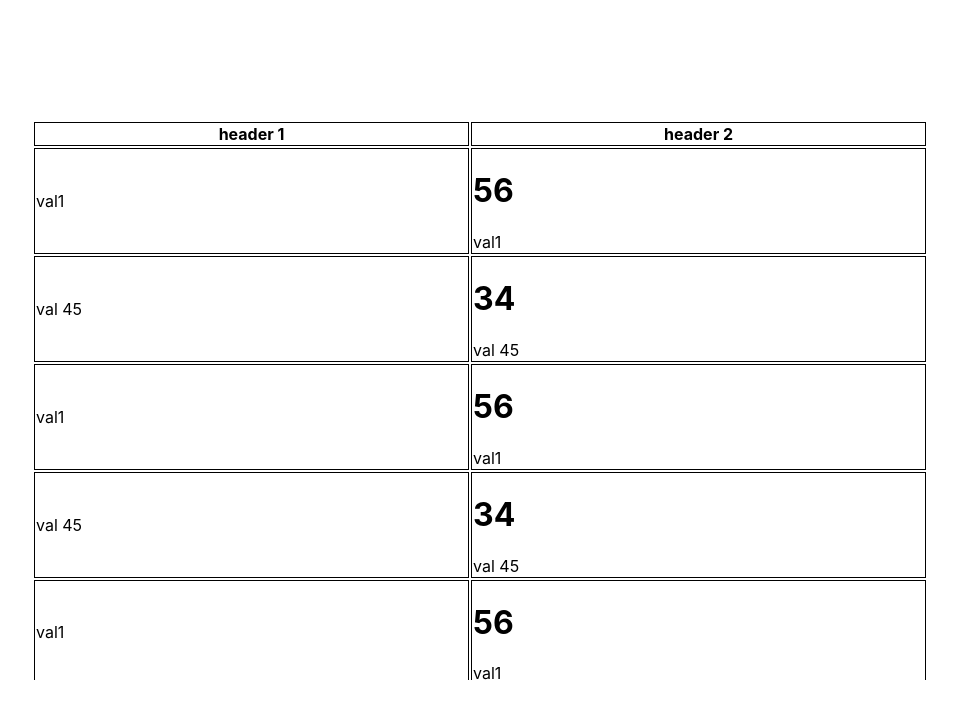
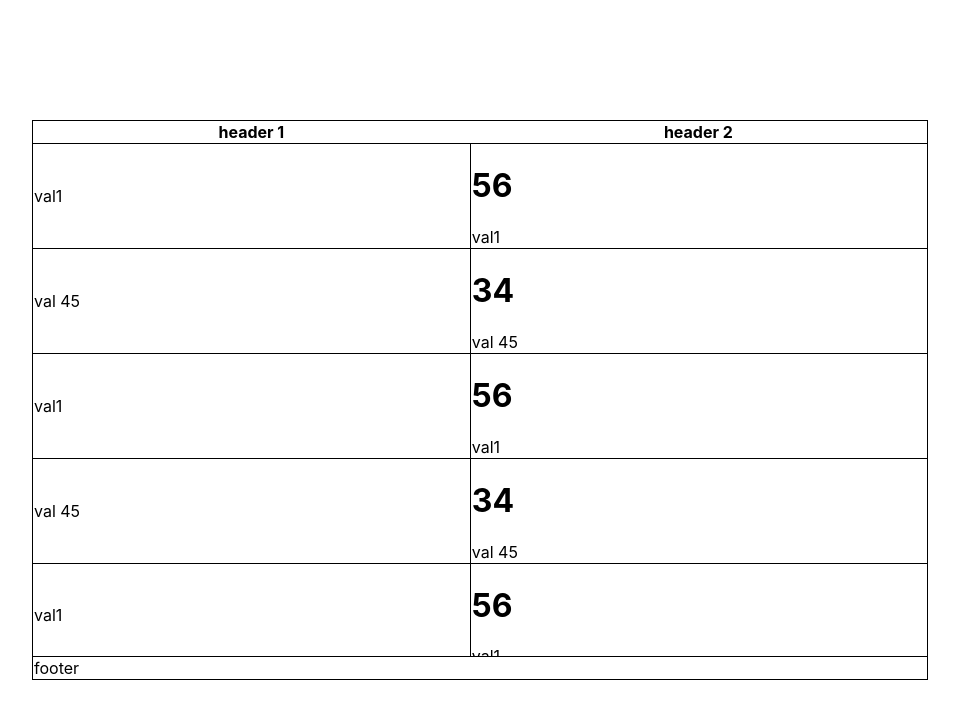
Before and after one commit to alex-faryna/react-table, a React (Create React App) app: page / in a window 1280 px wide. Shown: the top 718 px of the page, without its empty margins (160-1119 px from the left). Built offline with nearby package versions, Linux system fonts and the light colour scheme.

Commit message:
table with borders + load additional rows

```diff
--- a/src/App.css
+++ b/src/App.css
@@ -109,24 +109,49 @@ here bro
   display: flex;
   flex-direction: column;
   align-items: center;
-  gap: 6rem;
   overflow: scroll;
 }
 
 .table-container {
   height: 100%;
   width: 100%;
-  display: flex;
-  flex-direction: column;
-  align-items: center;
-  gap: 6rem;
-  overflow: scroll;
+  overflow: auto;
+  border: 1px solid black;
+}
+
+table td {
+  border-left: 1px solid black;
+  border-top: 1px solid black;
 }
 
 table {
   width: 100%;
+  height: 100%;
+  position: relative;
+  border-spacing: 0;
 }
 
-table > * > * > *{
-  border: 1px solid black;
+tbody tr:first-child td, tr:first-child th {
+  border-top: none;
 }
+
+td:first-child, th:first-child {
+  border-left: none;
+}
+
+th {
+  top: 0;
+  background: white;
+  position: sticky;
+  border-bottom: 1px solid black;
+}
+
+tfoot {
+  bottom: 0;
+  background: white;
+  position: sticky;
+}
+
+tfoot td {
+  border-top: 1px solid black;
+}
--- a/src/App.tsx
+++ b/src/App.tsx
@@ -1,4 +1,4 @@
-import React, { ReactNode } from 'react';
+import React, {ReactNode, useState} from 'react';
 import './App.css';
 
 type ColumnTemplate<T> = (value: unknown, key: keyof T, ...args: unknown[]) => ReactNode;
@@ -10,30 +10,47 @@ interface Column<T extends ColumnData> {
     body?: ColumnTemplate<T>,
 }
 
-function Table<T extends ColumnData>({ columns, data }: { columns: Column<T>[], data: T[] }) {
-    const createRow = (row: T) => columns.map(({ body, key }) =>
-        <td key={key}>{ body ? body(row[key], key, row) : `${row[key]}` }</td>);
-    const body = data.map(row => <tr key={row.id}>{ createRow(row) }</tr>);
-    const header = columns.map(({ header, key }) => <th key={key}>{ header }</th>);
+function Table<T extends ColumnData>({
+                                         columns,
+                                         data,
+                                         loadMore,
+                                         threshold = 10.0
+                                     }: { columns: Column<T>[], data: T[], loadMore: Function, threshold?: number }) {
+    const createRow = (row: T) => columns.map(({body, key}) =>
+        <td key={key}>{body ? body(row[key], key, row) : `${row[key]}`}</td>);
+    const body = data.map(row => <tr key={row.id}>{createRow(row)}</tr>);
+    const header = columns.map(({header, key}) => <th key={key}>{header}</th>);
 
-    return <div className='table-container'>
+    const scroll = (event: React.UIEvent) => {
+        const element = event.target as HTMLElement;
+        const scrolled = Math.abs(element.scrollHeight - element.scrollTop - element.clientHeight) <= threshold;
+        if (scrolled) {
+            loadMore();
+        }
+    }
+
+    return <div className='table-container' onScroll={scroll}>
         <table>
             <thead>
             <tr>
-                { header }
+                {header}
             </tr>
             </thead>
             <tbody>
-            { body }
+            {body}
             </tbody>
+            <tfoot>
+            <tr>
+                <td colSpan={columns.length || 1}>footer</td>
+            </tr>
+            </tfoot>
         </table>
     </div>
 }
 
 
 function App() {
-
-    const data = [
+    const arr = [
         {
             id: 0,
             key1: 'val1',
@@ -45,71 +62,58 @@ function App() {
             key2: 34
         },
         {
-            id: 0,
+            id: 10,
             key1: 'val1',
             key2: 56
         },
         {
-            id: 1,
+            id: 11,
             key1: 'val 45',
             key2: 34
         },
         {
-            id: 0,
+            id: 20,
             key1: 'val1',
             key2: 56
         },
         {
-            id: 1,
+            id: 21,
             key1: 'val 45',
             key2: 34
-        },{
-            id: 0,
+        },
+        {
+            id: 30,
             key1: 'val1',
             key2: 56
         },
         {
-            id: 1,
+            id: 31,
             key1: 'val 45',
             key2: 34
-        },{
-            id: 0,
+        },
+        {
+            id: 40,
             key1: 'val1',
             key2: 56
         },
         {
-            id: 1,
+            id: 41,
             key1: 'val 45',
             key2: 34
-        },{
-            id: 0,
+        },
+        {
+            id: 50,
             key1: 'val1',
             key2: 56
         },
         {
-            id: 1,
-            key1: 'val 45',
-            key2: 34
-        },{
-            id: 0,
-            key1: 'val1',
-            key2: 56
-        },
-        {
-            id: 1,
-            key1: 'val 45',
-            key2: 34
-        },{
-            id: 0,
-            key1: 'val1',
-            key2: 56
-        },
-        {
-            id: 1,
+            id: 51,
             key1: 'val 45',
             key2: 34
         },
-    ]
+    ];
+
+    const [data, setData] = useState(arr);
 
     const columns: Column<typeof data[0]>[] = [
         {
@@ -120,13 +124,17 @@ function App() {
             header: 'header 2',
             key: 'key2',
             body: (value: any, key: string, row: any) => {
-                return <><h1>{ value }</h1><span>{ row['key1'] }</span></>;
+                return <><h1>{value}</h1><span>{row['key1']}</span></>;
             },
         }
     ];
 
+    const load = () => {
+        setData([...data, ...data].map((row, id) => ({...row, id})));
+    }
+
     return <div className='container'>
-        <Table columns={columns} data={data}></Table>
+        <Table columns={columns} data={data} loadMore={load}></Table>
     </div>
 }
 
```
